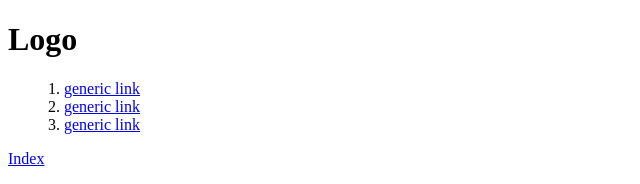
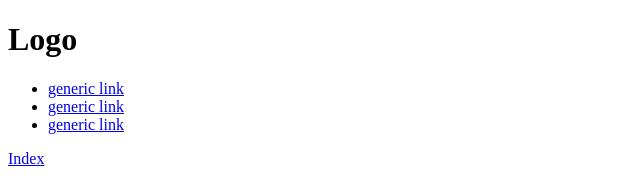
Before and after one commit to AlphaTango101/HTML, a plain HTML site: page HTML assignment answer/Login.html in a window 1280 px wide. Shown: the top 184 px of the page, without its empty margins (0-640 px from the left). Drawn offline with Linux system fonts and the light colour scheme.

Commit message:
Add files via upload

```diff
--- a/HTML assignment answer/Login.html
+++ b/HTML assignment answer/Login.html
@@ -8,12 +8,15 @@
         <h1 class="Main-logo">Logo</h1>
         <div id="Links-and-references">
             <ul>
-                1.
-                <a href="https://www.youtube.com/watch?v=dQw4w9WgXcQ&ab_channel=RickAstley" class="link-button" id="link-lexicon">generic link</a><br>
-                2.
-                <a href="https://www.youtube.com/watch?v=dQw4w9WgXcQ&ab_channel=RickAstley" class="link-button" id="link-lexicon">generic link</a><br>
-                3.
-                <a href="https://www.youtube.com/watch?v=dQw4w9WgXcQ&ab_channel=RickAstley" class="link-button" id="link-lexicon">generic link</a>
+                <li>
+                    <a href="https://www.youtube.com/watch?v=dQw4w9WgXcQ&ab_channel=RickAstley" class="link-button" id="login-link1-lexicon">generic link</a><br>
+                </li>
+                <li>
+                    <a href="https://www.youtube.com/watch?v=dQw4w9WgXcQ&ab_channel=RickAstley" class="link-button" id="login-link2-lexicon">generic link</a><br>
+                </li>
+                <li>
+                    <a href="https://www.youtube.com/watch?v=dQw4w9WgXcQ&ab_channel=RickAstley" class="link-button" id="login-link3-lexicon">generic link</a>
+                </li>
             </ul>
             <p><a href="index.html" class="link-button" id="link-lexicon">Index</a></p>
         </div>
```
Also changed, not shown: HTML assignment answer/index.html (+9 -6 lines).
